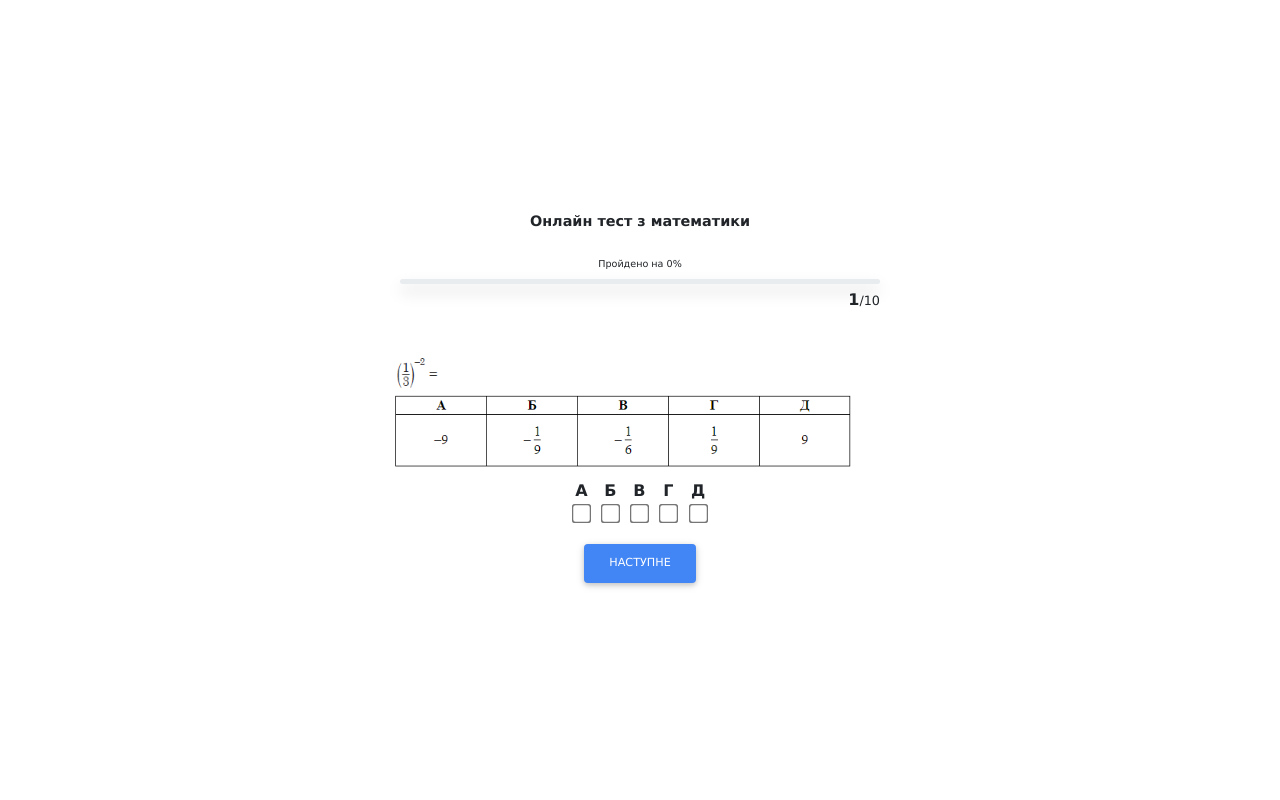
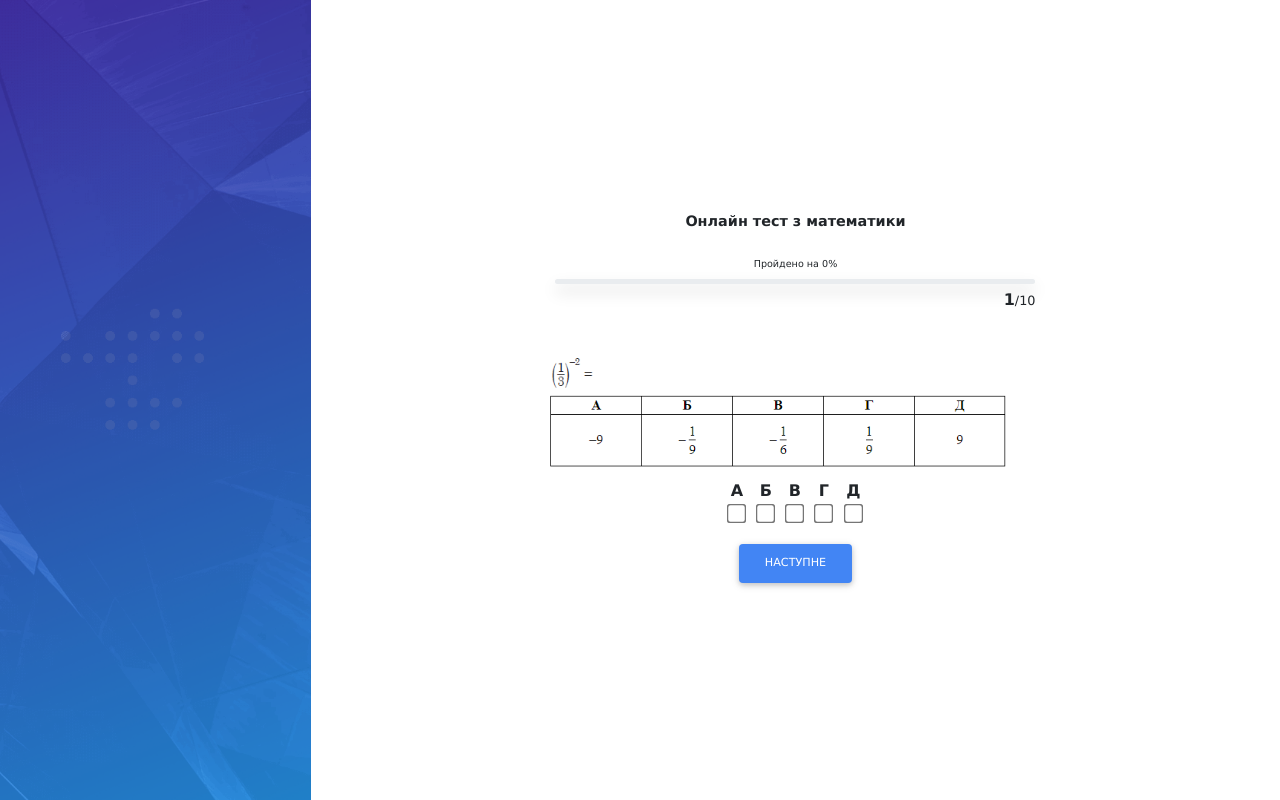
Before and after one commit to maxsherepot/react-quiz, a React (Create React App) app: page / in a window 1280 px wide. Built offline with nearby package versions, Linux system fonts and the light colour scheme.

Commit message:
left picture added

```diff
--- a/src/components/App.js
+++ b/src/components/App.js
@@ -4,6 +4,7 @@ import ProgressBar from './ProgressBar';
 import QuestionSection from './QuestionSection';
 import AnswerSection from './AnswerSection';
 import questionsJSON from "../json/json.js";
+import leftImage from "../images/leftImage.png";
 
 
 const App = () => {
@@ -42,6 +43,8 @@ const App = () => {
 
 
 	return (
+		<div className="d-flex">
+			<img src={leftImage} alt="left" className="imageBlock"></img>
 			<div className='container'>
 				<div className='app d-flex align-items-center justify-content-center flex-column '>
 					{showScore ?
@@ -71,6 +74,7 @@ const App = () => {
 						)}
 				</div>
 			</div>
+		</div>
 	);
 };
 
--- a/src/styles/style.css
+++ b/src/styles/style.css
@@ -10,7 +10,7 @@
   font-family: "Verdana", cursive, sans-serif;
 }
 
- body {
+.container {
   display: flex;
   justify-content: center;
   align-items: center;
@@ -39,6 +39,10 @@ input[type=text] {
   min-width: 500px;
 }
 
+.imageBlock{
+  height: 100vh;
+}
+
 
 /*//////////// FONTS////////////*/
 .question-count {
@@ -60,81 +64,3 @@ input[type=text] {
 .bold {
   font-weight: bold
 }
-
-
-
-/*
-.score-section {
-  display: flex;
-  font-size: 24px;
-  align-items: center;
-}
-
-
-.question-section {
-  width: 100%;
-  position: relative;
-}
-
-.question-count {
-  margin-bottom: 20px;
-}
-
-.question-count span {
-  font-size: 18px;
-}
-
-.question-text {
-  margin-bottom: 12px;
-}
-
-.timer-text {
-  background: rgb(230, 153, 12);
-  padding: 15px;
-  margin-top: 20px;
-  margin-right: 20px;
-  border: 5px solid rgb(255, 189, 67);
-  border-radius: 15px;
-  text-align: center;
-}
-
-.answer-section {
-  width: 100%;
-  display: flex;
-  flex-direction: column;
-  justify-content: space-between;
-}
-
-button {
-  width: 100%;
-  font-size: 16px;
-  color: #ffffff;
-  background-color: #252d4a;
-  border-radius: 15px;
-  display: flex;
-  padding: 5px;
-  justify-content: flex-start;
-  align-items: center;
-  border: 5px solid #234668;
-  cursor: pointer;
-}
-
-.correct {
-  background-color: #2f922f;
-}
-
-.incorrect {
-  background-color: #ff3333;
-}
-
-button:hover {
-  background-color: #555e7d;
-}
-
-button:focus {
-  outline: none;
-}
-
-button svg {
-  margin-right: 5px;
-} */
```
Also changed, not shown: src/images/leftImage.png (added). Lines whose indentation alone changed are shown as unchanged.
